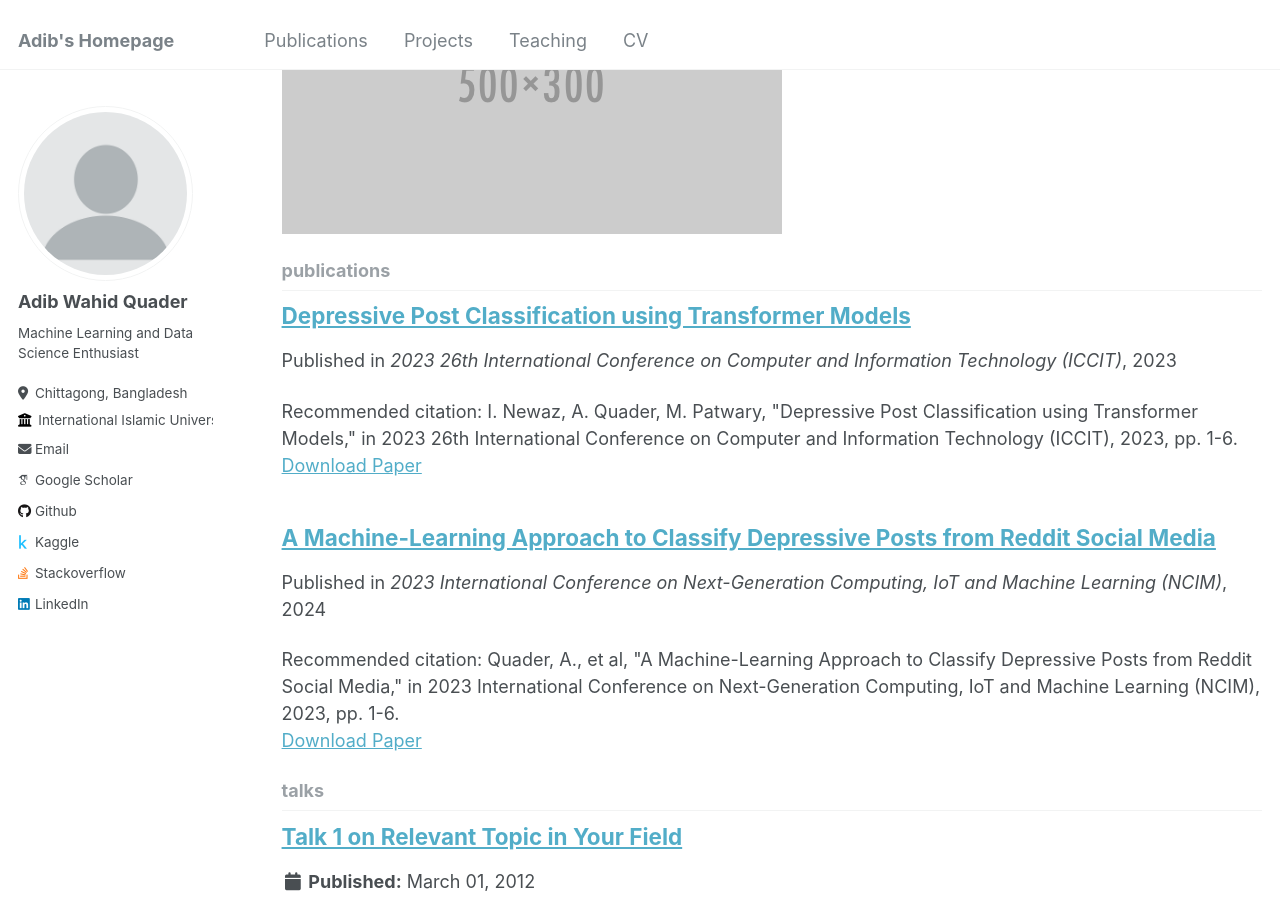
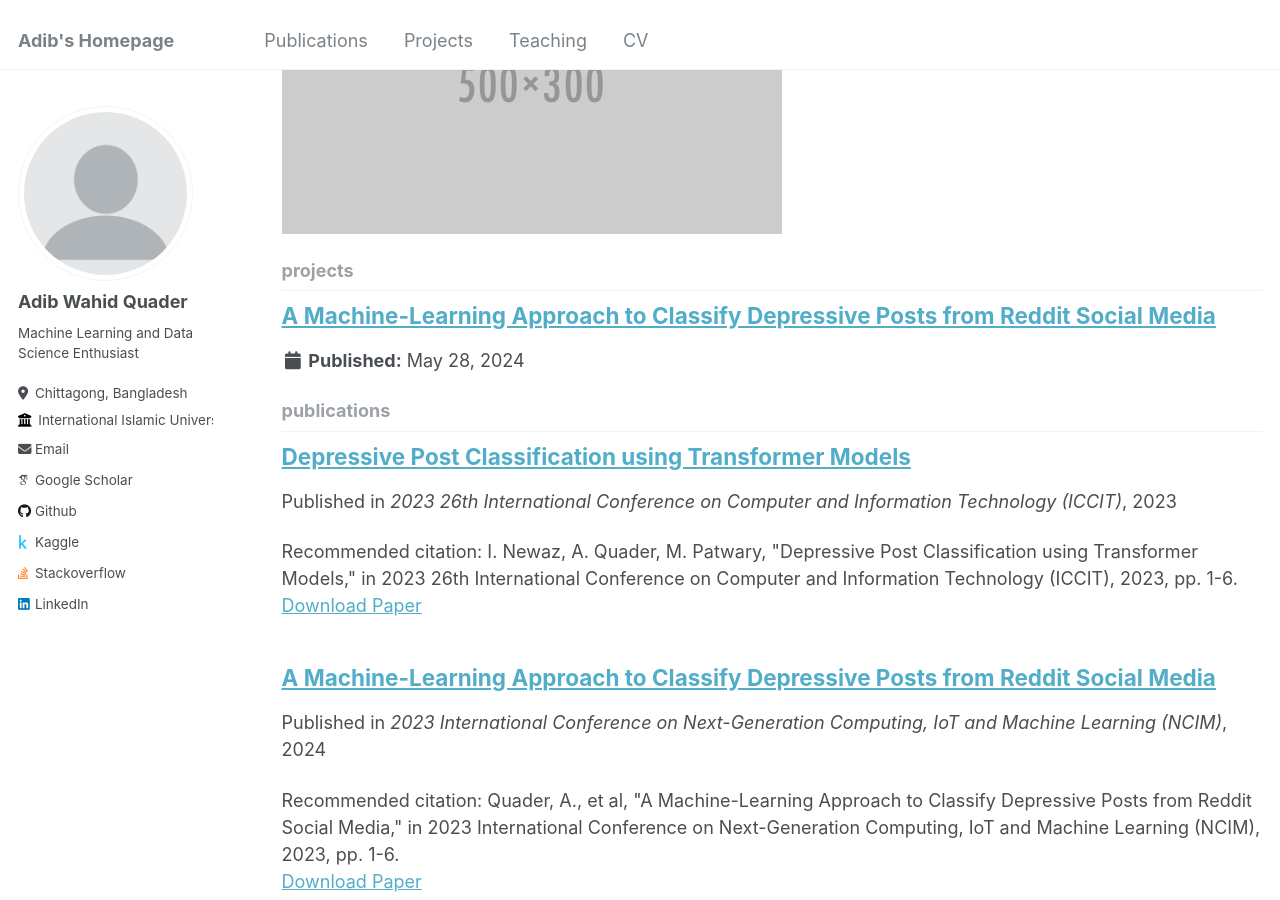
Before and after one commit to Aveiro11/Adib.github.io, a Jekyll site: the page built from _pages/collection-archive.html, in a window 1280 px wide and 900 px high, scrolled down 858 px. Built offline with Jekyll 4.4.1, drawn with Linux system fonts in a browser that asks for light colours; some web fonts are replaced.

Commit message:
Update _config.yml

```diff
--- a/_config.yml
+++ b/_config.yml
@@ -212,7 +212,9 @@ collections:
   talks:
     output: true
     permalink: /:collection/:path/
-
+  projects:
+    output: true
+    permalink: /:collection/:path/
 
 # Defaults
 defaults:
@@ -267,6 +269,14 @@ defaults:
       type: talks
     values:
       layout: talk
+      author_profile: true
+      share: true
+  # _projects
+  - scope:
+      path: ""
+      type: projects
+    values:
+      layout: single
       author_profile: true
       share: true
 
```
